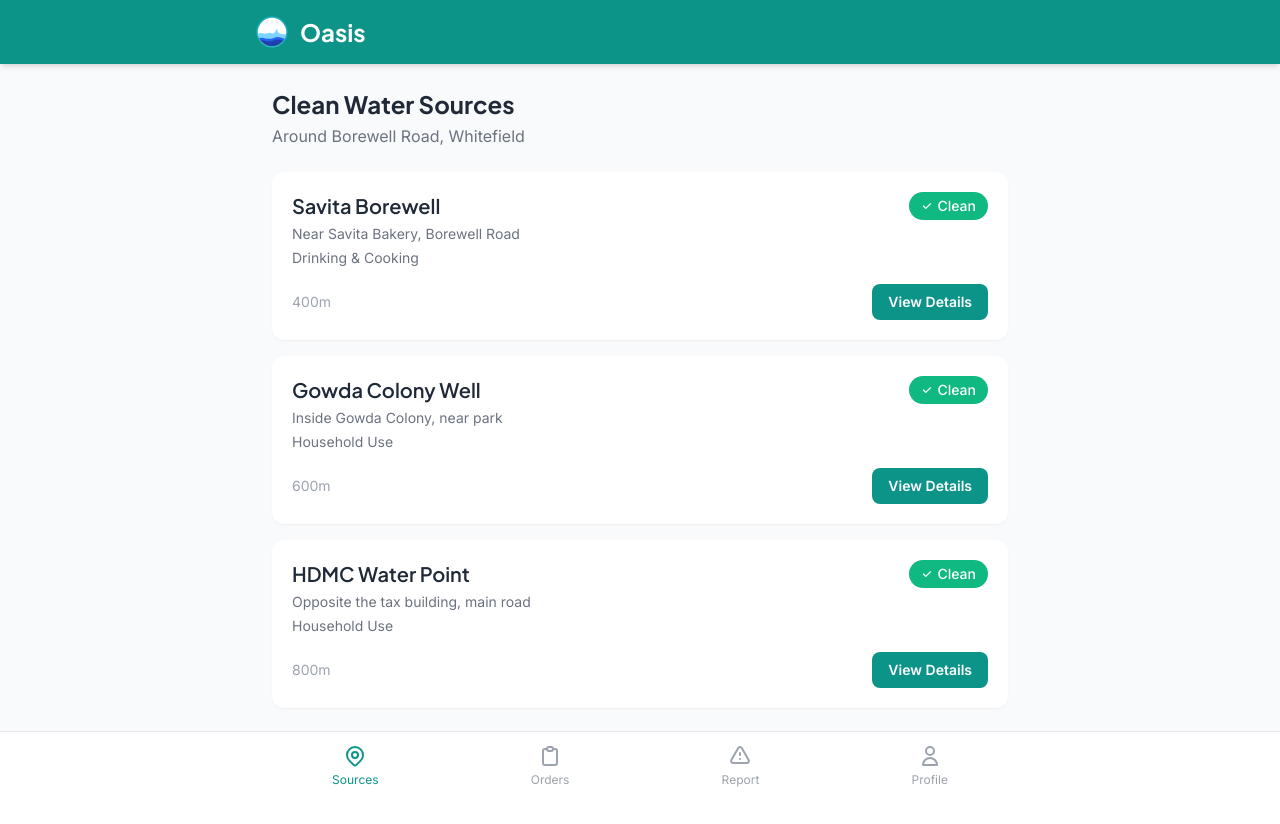
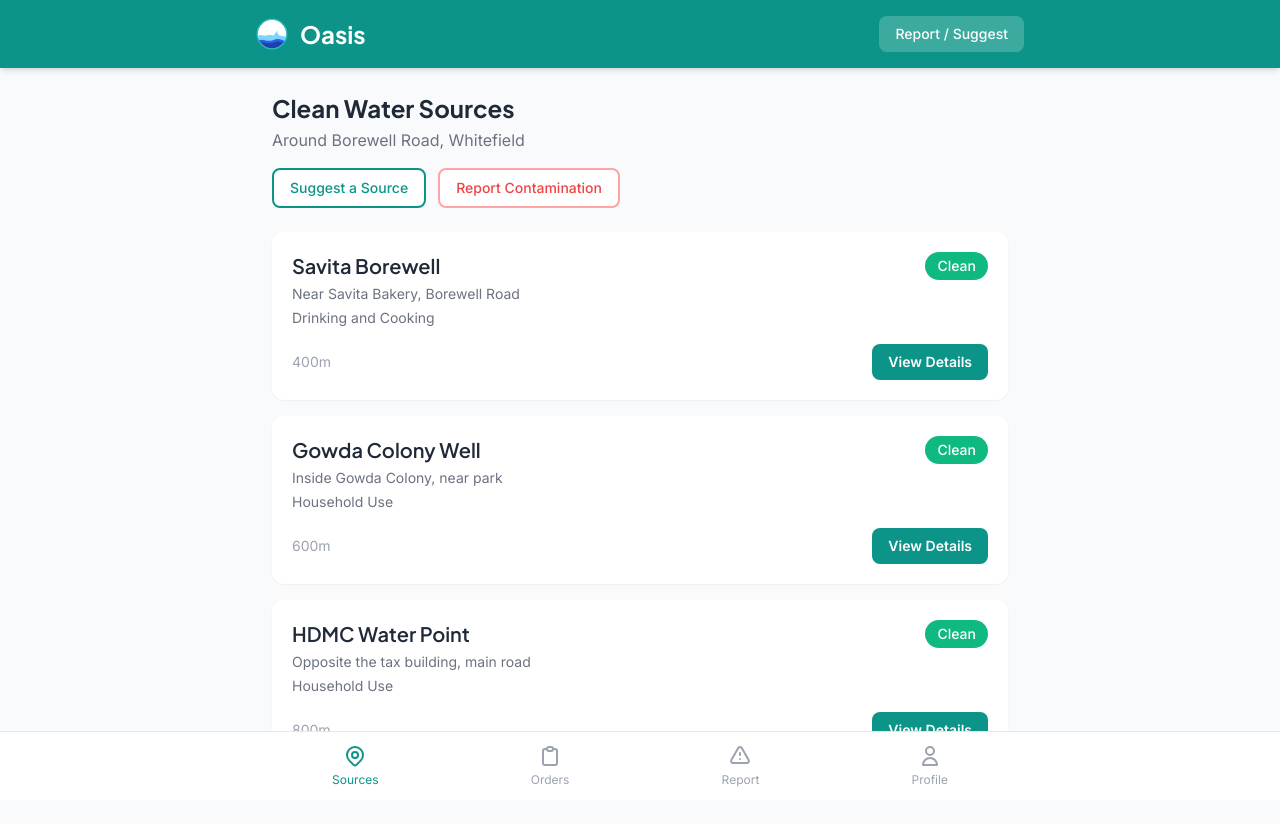
Before and after one commit to sanvih-spec/stackblitz-starters-35zrdudo, a Next.js app: page /sources in a window 1280 px wide. Shown: the top 824 px of the page. Before the commit the page ends 800 px from the top, so only its background shows below. Built offline with nearby package versions, Linux system fonts and the light colour scheme.

Commit message:
Update page.tsx

```diff
--- a/app/sources/page.tsx
+++ b/app/sources/page.tsx
@@ -1,10 +1,11 @@
 import Nav from "../nav";
+
 const sources = [
   {
     id: "savita-borewell",
     name: "Savita Borewell",
     location: "Near Savita Bakery, Borewell Road",
-    type: "Drinking & Cooking",
+    type: "Drinking and Cooking",
     status: "clean",
     distance: "400m",
   },
@@ -35,14 +36,26 @@ export default function Sources() {
             <img src="/oasis-logo.svg" alt="Oasis Logo" className="w-8 h-8" />
             <h1 className="text-2xl font-bold font-heading">Oasis</h1>
           </div>
+          <a href="/report" className="bg-white/20 hover:bg-white/30 text-white text-sm font-medium py-2 px-4 rounded-lg transition-colors">
+            Report / Suggest
+          </a>
         </div>
       </header>
 
-      <main className="flex-1 max-w-3xl mx-auto w-full px-4 py-6">
+      <main className="flex-1 max-w-3xl mx-auto w-full px-4 py-6 pb-20">
         <h2 className="text-2xl font-bold font-heading text-gray-800 mb-1">
           Clean Water Sources
         </h2>
-        <p className="text-gray-500 mb-6">Around Borewell Road, Whitefield</p>
+        <p className="text-gray-500 mb-4">Around Borewell Road, Whitefield</p>
+
+        <div className="flex gap-3 mb-6">
+          <a href="/report" className="bg-white border-2 border-teal-600 text-teal-600 font-medium py-2 px-4 rounded-lg text-sm hover:bg-teal-50 transition-colors">
+            Suggest a Source
+          </a>
+          <a href="/report" className="bg-white border-2 border-red-300 text-red-500 font-medium py-2 px-4 rounded-lg text-sm hover:bg-red-50 transition-colors">
+            Report Contamination
+          </a>
+        </div>
 
         <div className="space-y-4">
           {sources.map((source) => (
@@ -55,10 +68,7 @@ export default function Sources() {
                   <p className="text-sm text-gray-500 mt-1">{source.location}</p>
                   <p className="text-sm text-gray-500 mt-1">{source.type}</p>
                 </div>
-                <span className="inline-flex items-center gap-1 px-3 py-1 text-sm font-medium text-white bg-emerald-500 rounded-full">
-  <svg className="w-3 h-3" fill="currentColor" viewBox="0 0 20 20">
-    <path fillRule="evenodd" d="M16.707 5.293a1 1 0 010 1.414l-8 8a1 1 0 01-1.414 0l-4-4a1 1 0 011.414-1.414L8 12.586l7.293-7.293a1 1 0 011.414 0z" clipRule="evenodd" />
-  </svg>
+                <span className="inline-block px-3 py-1 text-sm font-medium text-white bg-emerald-500 rounded-full">
                   Clean
                 </span>
               </div>
@@ -74,8 +84,6 @@ export default function Sources() {
       </main>
 
       <Nav active="sources" />
-
-<div className="h-16" />
     </div>
   );
 }
```
Lines whose indentation alone changed are shown as unchanged.
